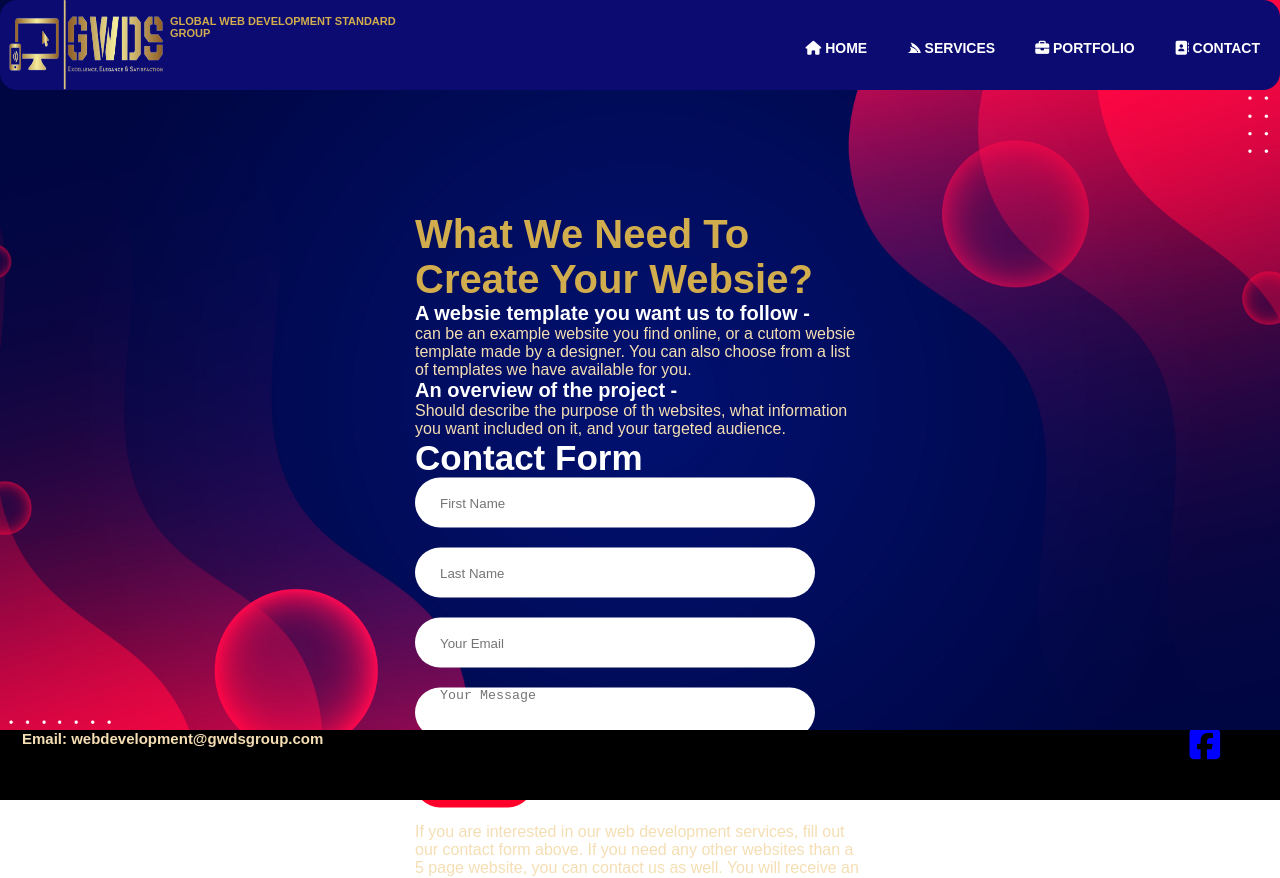
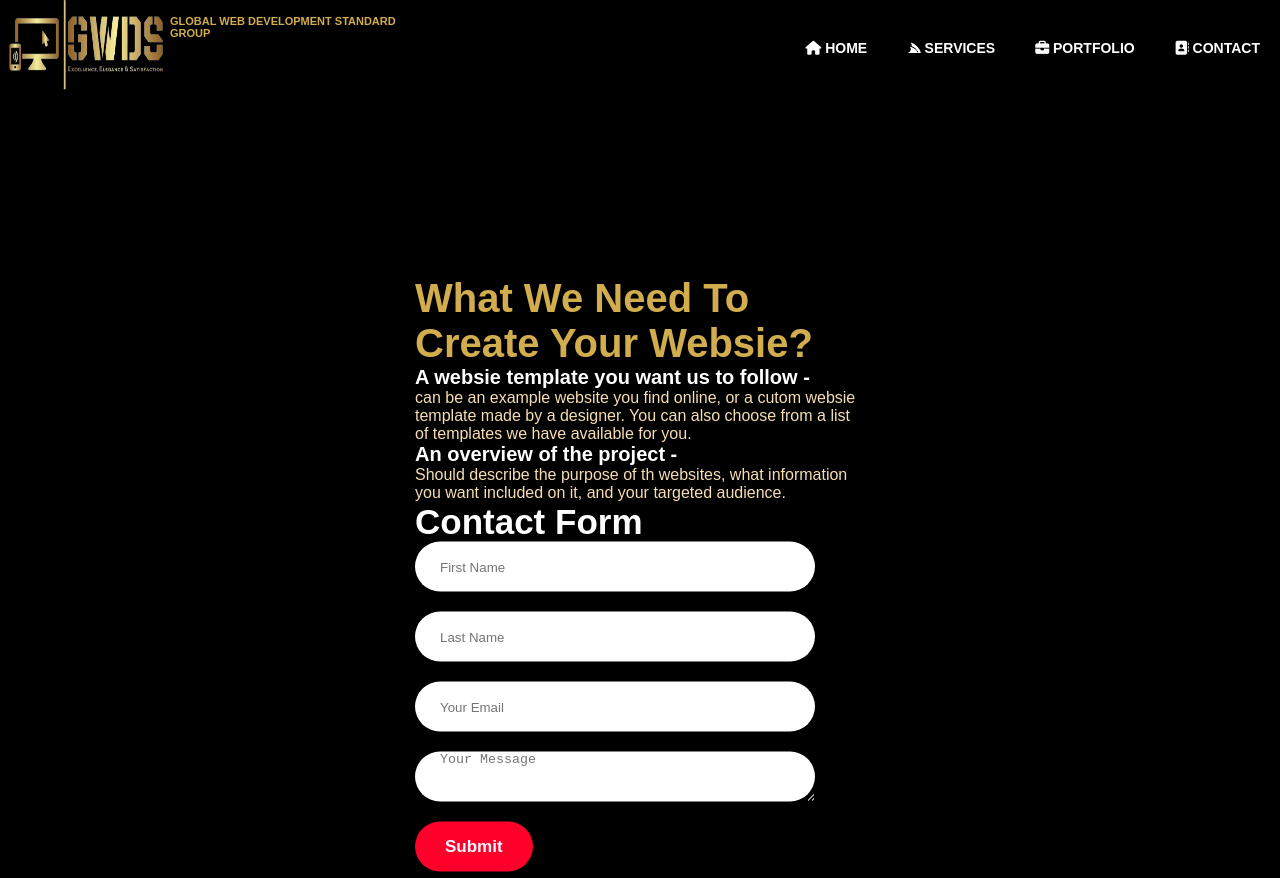
Before and after one commit to Living-Legend001/GWDS-New-Contact-Form, a plain HTML site: page index.html in a window 1280 px wide. Shown: the top 878 px of the page. Before the commit the page ends 800 px from the top, so only its background shows below. Drawn offline with nearby package versions, Linux system fonts and the light colour scheme; a script that the page names is missing.

Commit message:
Update style.css
new file completed

```diff
--- a/style.css
+++ b/style.css
@@ -6,7 +6,7 @@
 
 body {
     font-family: 'Outfit';
-    background-image: url(bck.jpg);
+    background-color: black;
 	background-repeat: no-repeat;
 	background-position: center;
 	background-attachment: fixed;
@@ -37,7 +37,7 @@ nav {
 	overflow: hidden;
 	position: fixed;
 
-	background-color: rgb(11, 11, 114);
+	background-color: black;
 	border-radius: 17px;
 	width: 100%;
 	top: 0;
@@ -86,14 +86,14 @@ ul li a:hover {
 
 .main-container {
     position: absolute;
-    top: 40%;
+    top: 48%;
     left: 50%;
     transform: translate(-50%, -50%);
     width: 450px;
     padding-top: 850px;
     font-family: sans-serif;
     overflow: hidden;
-    padding-bottom: 65px;
+	padding-bottom: 65px;
 }
 
 
@@ -121,45 +121,6 @@ p {
     padding-bottom: 15px;
 }
 
-
-.email {
-	font-family: sans-serif;
-	font-size: 15px;
-	font-weight: 600;
-	margin-left: 22px;
-}
-
-
-.fa-square-facebook {
-	color: blue;
-	float: right;
-	font-size: 35px;
-	margin-top: -20px;
-	margin-right: 60px;
-	padding-bottom: 55px;
-}
-
-
-
-footer {
-	margin-top:  1220px;
-	position: fixed;
-	width: 100%;
-	overflow: hidden;
-	height: 70px;
-	bottom: 0;
-	background-color: black;
-	z-index: 9999;
-}
-
-.end{
-	color: white;
-	font-family: sans-serif;
-	font-size: 19px;
-	font-weight: 800;
-	margin-left: 40px;
-	padding-top: 15px;
-}
 
 
 
@@ -231,6 +192,67 @@ button{
 }
 
 
+
+
+
+
+
+.email {
+	font-family: sans-serif;
+	font-size: 15px;
+	font-weight: 600;
+	margin-left: 22px;
+}
+
+
+.fa-square-facebook {
+	color: #0000ff;
+	font-size: 30px;
+}
+
+
+
+.fa-square-facebook {
+	color: #0000ff;
+	font-size: 30px;
+}
+
+
+
+.last-footer {
+	padding-top: 25px;
+	width: 100%;
+	overflow: hidden;
+	text-align: center;
+	height: 80px;
+	margin-top: 1230px;
+	background-color: black;
+}
+
+
+
+.end{
+	color: white;
+	font-family: sans-serif;
+	font-size: 19px;
+	font-weight: 800;
+	margin-left: 40px;
+	padding-top: 15px;
+}
+
+
+
+
+
+
+
+
+
+
+
+
+
+
 @media only screen and (max-width: 919px) {
 
 .ul li {
@@ -288,7 +310,7 @@ button{
 nav {
 	overflow: hidden;
 	position: fixed;
-	background-color: rgb(11, 11, 114);
+	background-color: black;
 	border-radius: 17px;
 	width: 100%;
 	top: 0;
@@ -326,7 +348,7 @@ nav {
 nav {
 	overflow: hidden;
 	position: fixed;
-	background-color: rgb(11, 11, 114);
+	background-color: black;
 	border-radius: 17px;
 	width: 100%;
 	top: 0;
@@ -441,7 +463,7 @@ ul li  {
 nav {
 	overflow: hidden;
 	position: fixed;
-	background-color: rgb(11, 11, 114);
+	background-color: black;
 	border-radius: 17px;
 	width: 100%;
 	top: 0;
@@ -483,7 +505,7 @@ ul li  {
 nav {
 	overflow: hidden;
 	position: fixed;
-	background-color: rgb(11, 11, 114);
+	background-color: black;
 	border-radius: 17px;
 	width: 100%;
 	top: 0;
```
